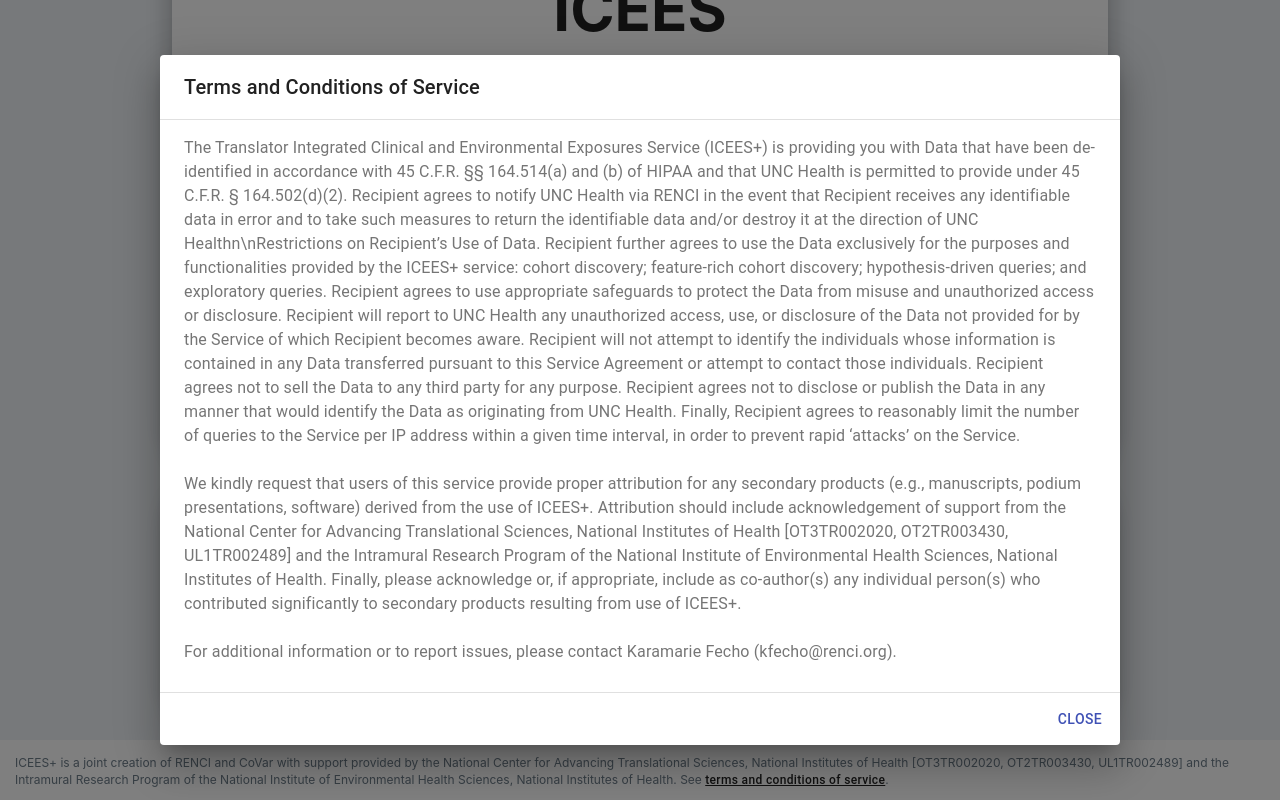
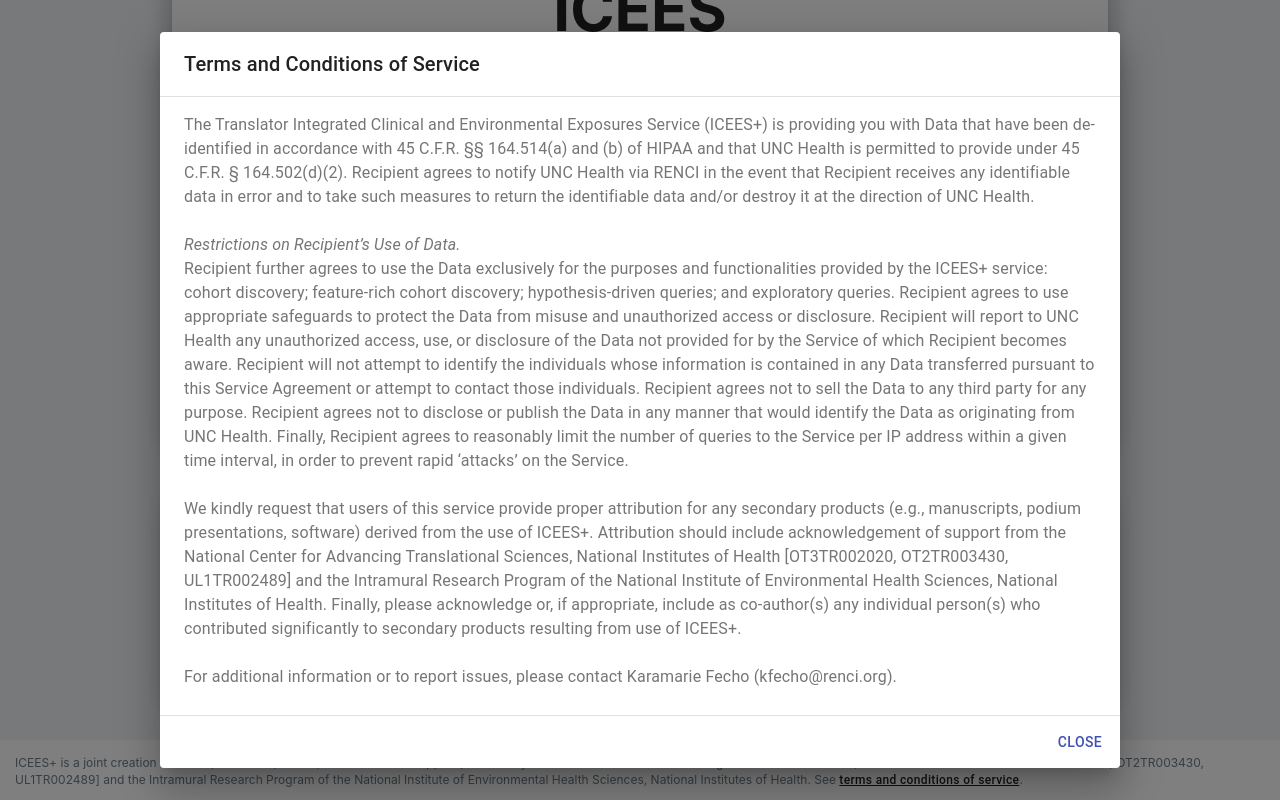
Before and after one commit to NCATS-Tangerine/icees-ui, a React (Create React App) app in the folder client/: page / in a window 1280 px wide. Both pictures are taken after a click on the button "terms and conditions of service". Shown: the part 127-927 px from the top of the page. Built offline with nearby package versions, Linux system fonts and the light colour scheme.

Commit message:
minor text tweaks

```diff
--- a/client/src/commonComponents/footer/Footer.jsx
+++ b/client/src/commonComponents/footer/Footer.jsx
@@ -15,7 +15,7 @@
   return (
     <div id="icees_footer">
       <p>
-        ICEES+ is a joint creation of RENCI and CoVar with support provided by
+        ICEES+ is a joint creation of RENCI, NC TraCS, NIEHS, and CoVar with support provided by
         the National Center for Advancing Translational Sciences,
         National Institutes of Health [OT3TR002020, OT2TR003430, UL1TR002489] and
         the Intramural Research Program of the National Institute of Environmental Health Sciences,
@@ -49,7 +49,10 @@
             permitted to provide under 45 C.F.R. § 164.502(d)(2). Recipient agrees to notify
             UNC Health via RENCI in the event that Recipient receives any identifiable data
             in error and to take such measures to return the identifiable data and/or destroy
-            it at the direction of UNC Healthn\nRestrictions on Recipient’s Use of Data.
+            it at the direction of UNC Health.
+            <br /><br />
+            <i>Restrictions on Recipient’s Use of Data.</i>
+            <br />
             Recipient further agrees to use the Data exclusively for the purposes and functionalities
             provided by the ICEES+ service: cohort discovery; feature-rich cohort discovery;
             hypothesis-driven queries; and exploratory queries. Recipient agrees to use appropriate
```
